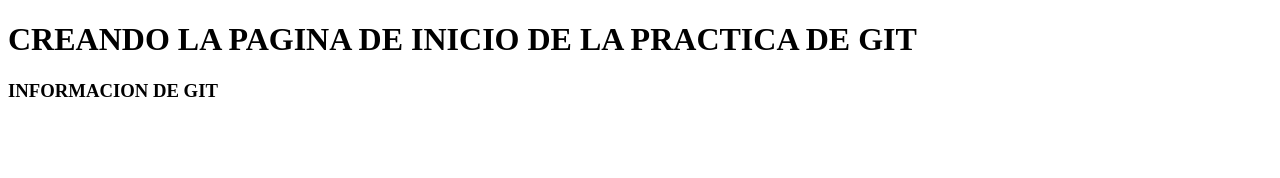
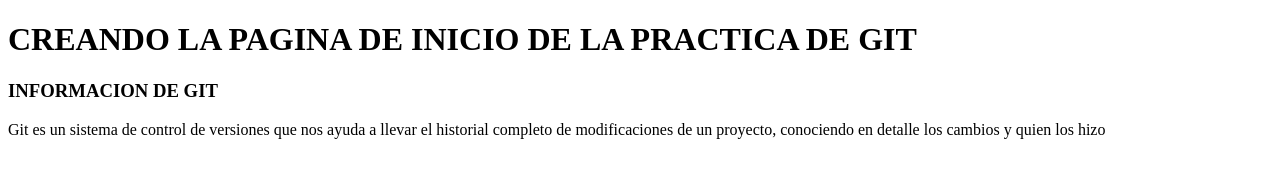
Before and after one commit to Kevin-Vasquez/git_desde_cero, a plain HTML site: page index.html in a window 1280 px wide. Drawn offline with Linux system fonts and the light colour scheme.

Commit message:
Agregamos una breve descripcion de que es GIT

```diff
--- a/index.html
+++ b/index.html
@@ -9,5 +9,6 @@
 <body>
     <h1>CREANDO LA PAGINA DE INICIO DE LA PRACTICA DE GIT</h1>
     <h3>INFORMACION DE GIT</h3>
+    <p>Git es un sistema de control de versiones que nos ayuda a llevar el historial completo de modificaciones de un proyecto, conociendo en detalle los cambios y quien los hizo</p>
 </body>
 </html>
```
